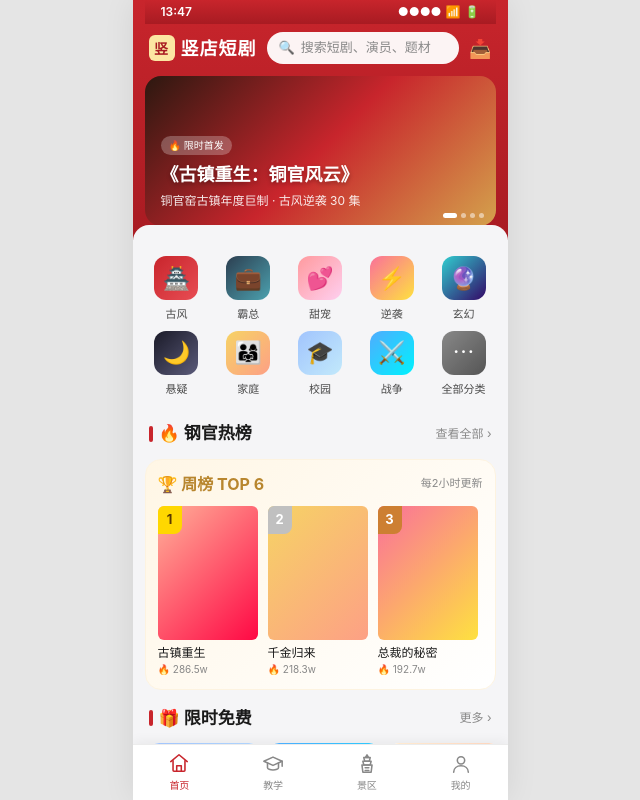
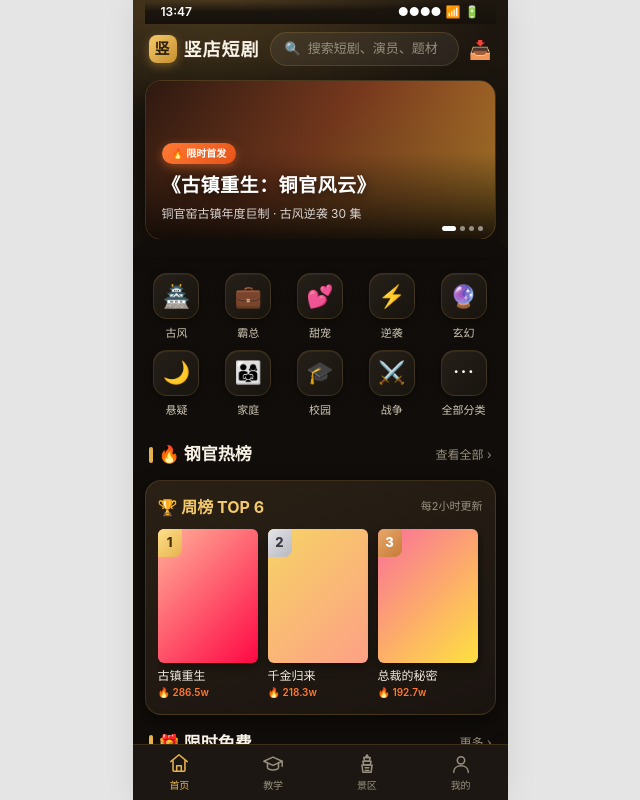
Before and after one commit to zealotxp/zhudian-miniapp, a website: page index.html in a window 1280 px wide. Shown: the whole page, without its empty margins (320-960 px from the left). Drawn offline with Linux system fonts and the light colour scheme.

Commit message:
feat: revamp homepage theme with dark gold aesthetic and enhance visual elements
Co-authored-by: zealotxp <41297126+zealotxp@users.noreply.github.com>

```diff
--- a/index.html
+++ b/index.html
@@ -6,62 +6,95 @@
   <title>竖店短剧 - 首页</title>
   <link rel="stylesheet" href="css/common.css">
   <style>
+    /* ===== 首页专属主题：深金 + 暗黑影视质感（仅作用于首页，不影响其它页面）===== */
+    .phone-wrap {
+      --primary: #E6B24E;
+      --primary-dark: #C6902F;
+      --primary-light: #F4C96A;
+      --primary-soft: rgba(230, 178, 78, 0.14);
+      --gold: #E6B24E;
+      --gold-dark: #F4C96A;
+      --gold-soft: rgba(230, 178, 78, 0.12);
+      --accent: #FF7A33;
+      --accent-soft: rgba(255, 122, 51, 0.16);
+      --bg: #100D0A;
+      --bg-card: #1C1712;
+      --bg-elev: #262019;
+      --text-1: #F7F1E6;
+      --text-2: #CFC6B4;
+      --text-3: #97907F;
+      --text-4: #6E6656;
+      --line: rgba(230, 178, 78, 0.16);
+      --line-soft: rgba(255, 255, 255, 0.06);
+      --success: #38C08A;
+      --shadow-card: 0 6px 20px rgba(0, 0, 0, 0.45);
+      --shadow-float: 0 12px 30px rgba(0, 0, 0, 0.55);
+      background:
+        radial-gradient(120% 60% at 50% 0%, #241A10 0%, var(--bg) 55%);
+    }
+    .phone-wrap .page-content { background: transparent; }
+
     .home-header {
-      background: linear-gradient(180deg, #C8252C 0%, #A81B22 100%);
-      padding: 0 12px 14px;
+      background:
+        radial-gradient(140% 90% at 20% 0%, rgba(230, 178, 78, 0.22) 0%, transparent 55%),
+        linear-gradient(180deg, #1E1710 0%, #16110B 100%);
+      padding: 0 12px 16px;
       position: relative;
+      border-bottom: 1px solid rgba(230, 178, 78, 0.12);
     }
     .home-header::after {
       content: '';
       position: absolute;
       left: 0; right: 0; bottom: -1px;
-      height: 16px;
+      height: 18px;
       background: var(--bg);
-      border-radius: 16px 16px 0 0;
+      border-radius: 18px 18px 0 0;
     }
     .home-top {
       display: flex;
       align-items: center;
       gap: 10px;
-      padding: 8px 4px 12px;
+      padding: 8px 4px 14px;
     }
     .home-logo {
-      color: #fff;
+      color: var(--text-1);
       font-size: 18px;
-      font-weight: 700;
+      font-weight: 800;
       letter-spacing: 1px;
       display: flex;
       align-items: center;
-      gap: 6px;
+      gap: 7px;
     }
     .home-logo .logo-icon {
-      width: 26px;
-      height: 26px;
-      border-radius: 6px;
-      background: #FCE6A2;
-      color: #A81B22;
+      width: 28px;
+      height: 28px;
+      border-radius: 8px;
+      background: linear-gradient(135deg, #F4C96A 0%, #C6902F 100%);
+      color: #2A1E0C;
       display: flex;
       align-items: center;
       justify-content: center;
-      font-size: 14px;
+      font-size: 15px;
       font-weight: 900;
+      box-shadow: 0 3px 10px rgba(230, 178, 78, 0.35);
     }
     .search-box {
       flex: 1;
-      height: 32px;
-      background: rgba(255, 255, 255, 0.95);
-      border-radius: 16px;
+      height: 34px;
+      background: rgba(255, 255, 255, 0.06);
+      border: 1px solid var(--line);
+      border-radius: 17px;
       display: flex;
       align-items: center;
-      padding: 0 12px;
-      gap: 6px;
+      padding: 0 14px;
+      gap: 7px;
       color: var(--text-3);
       font-size: 13px;
     }
     .header-actions {
       display: flex;
       gap: 10px;
-      color: #fff;
+      color: var(--gold-dark);
       font-size: 18px;
     }
 
@@ -70,11 +103,15 @@
       border-radius: var(--r-lg);
       overflow: hidden;
       position: relative;
+      box-shadow: 0 10px 26px rgba(0, 0, 0, 0.45);
+      border: 1px solid rgba(230, 178, 78, 0.18);
     }
     .banner-slide {
       width: 100%;
-      height: 150px;
-      background: linear-gradient(135deg, #2C1810 0%, #C8252C 50%, #D4A24C 100%);
+      height: 158px;
+      background:
+        linear-gradient(to top, rgba(12, 9, 6, 0.92) 0%, rgba(20, 14, 8, 0.15) 55%, transparent 100%),
+        linear-gradient(135deg, #2C1810 0%, #7A3A1E 45%, #C6902F 100%);
       position: relative;
       color: #fff;
       padding: 16px;
@@ -84,21 +121,25 @@
     }
     .banner-slide .banner-tag {
       align-self: flex-start;
-      padding: 2px 8px;
-      background: rgba(255, 255, 255, 0.25);
-      border-radius: 10px;
+      padding: 3px 10px;
+      background: linear-gradient(135deg, #FF7A33 0%, #E6531A 100%);
+      color: #fff;
+      border-radius: 11px;
       font-size: 10px;
-      margin-bottom: 6px;
+      font-weight: 700;
+      margin-bottom: 8px;
+      box-shadow: 0 3px 10px rgba(255, 122, 51, 0.4);
     }
     .banner-slide .banner-title {
-      font-size: 18px;
-      font-weight: 700;
-      text-shadow: 0 2px 4px rgba(0, 0, 0, 0.3);
+      font-size: 19px;
+      font-weight: 800;
+      letter-spacing: 0.5px;
+      text-shadow: 0 2px 8px rgba(0, 0, 0, 0.5);
     }
     .banner-slide .banner-desc {
       font-size: 12px;
-      opacity: 0.9;
-      margin-top: 4px;
+      color: rgba(255, 255, 255, 0.82);
+      margin-top: 5px;
     }
     .banner-dots {
       position: absolute;
@@ -133,14 +174,18 @@
       gap: 6px;
     }
     .category-icon {
-      width: 44px;
-      height: 44px;
-      border-radius: 12px;
+      width: 46px;
+      height: 46px;
+      border-radius: 14px;
       display: flex;
       align-items: center;
       justify-content: center;
       font-size: 22px;
       color: #fff;
+      /* 统一影视质感图标底：深色 + 细金边（覆盖原型内联渐变，保持视觉语言一致）*/
+      background: linear-gradient(135deg, #262019 0%, #17130E 100%) !important;
+      border: 1px solid var(--line);
+      box-shadow: inset 0 1px 0 rgba(255, 255, 255, 0.05), 0 3px 10px rgba(0, 0, 0, 0.3);
     }
     .category-name {
       font-size: 11px;
@@ -150,10 +195,11 @@
     /* 榜单 */
     .rank-card {
       margin: 0 12px;
-      background: linear-gradient(135deg, #FFF6E5 0%, #FFFFFF 100%);
+      background: linear-gradient(160deg, #2A2015 0%, #1A1410 100%);
       border-radius: var(--r-lg);
-      padding: 12px;
-      border: 1px solid #FDF3E0;
+      padding: 14px 12px;
+      border: 1px solid var(--line);
+      box-shadow: var(--shadow-card);
     }
     .rank-header {
       display: flex;
@@ -187,24 +233,27 @@
       position: relative;
       overflow: hidden;
     }
+    .rank-item .poster {
+      box-shadow: 0 4px 12px rgba(0, 0, 0, 0.4);
+    }
     .rank-item .poster .num {
       position: absolute;
       top: 0;
       left: 0;
       width: 24px;
       height: 28px;
-      background: var(--primary);
+      background: linear-gradient(135deg, #FF7A33, #E6531A);
       color: #fff;
       display: flex;
       align-items: center;
       justify-content: center;
-      font-weight: 700;
+      font-weight: 800;
       font-size: 13px;
       border-radius: 0 0 8px 0;
     }
-    .rank-item .poster .num.top1 { background: #FFD700; color: #5B3A00; }
-    .rank-item .poster .num.top2 { background: #C0C0C0; color: #fff; }
-    .rank-item .poster .num.top3 { background: #CD7F32; color: #fff; }
+    .rank-item .poster .num.top1 { background: linear-gradient(135deg, #FFE08A, #E6B24E); color: #4A3200; }
+    .rank-item .poster .num.top2 { background: linear-gradient(135deg, #E4E4E8, #B7B7C0); color: #3A3A44; }
+    .rank-item .poster .num.top3 { background: linear-gradient(135deg, #E7A86A, #C77A38); color: #fff; }
     .rank-item .name {
       font-size: 12px;
       margin-top: 4px;
@@ -215,7 +264,8 @@
     }
     .rank-item .hot {
       font-size: 10px;
-      color: var(--text-3);
+      color: var(--accent);
+      font-weight: 600;
     }
 
     /* 短剧网格 - 两列大图 */
@@ -264,6 +314,7 @@
       border-radius: var(--r-md);
       overflow: hidden;
       box-shadow: var(--shadow-card);
+      border: 1px solid var(--line-soft);
     }
     .grid-card .cover {
       width: 100%;
@@ -279,9 +330,9 @@
       font-size: 10px;
       color: #fff;
     }
-    .grid-card .cover .badge.hot { background: rgba(200, 37, 44, 0.9); }
-    .grid-card .cover .badge.free { background: rgba(43, 164, 113, 0.9); }
-    .grid-card .cover .badge.new { background: rgba(255, 143, 31, 0.9); }
+    .grid-card .cover .badge.hot { background: linear-gradient(135deg, #FF7A33, #E6531A); font-weight: 700; }
+    .grid-card .cover .badge.free { background: rgba(56, 192, 138, 0.92); font-weight: 700; }
+    .grid-card .cover .badge.new { background: linear-gradient(135deg, #E6B24E, #C6902F); color: #2A1E0C; font-weight: 700; }
     .grid-card .cover .episodes {
       position: absolute;
       bottom: 6px;
```
